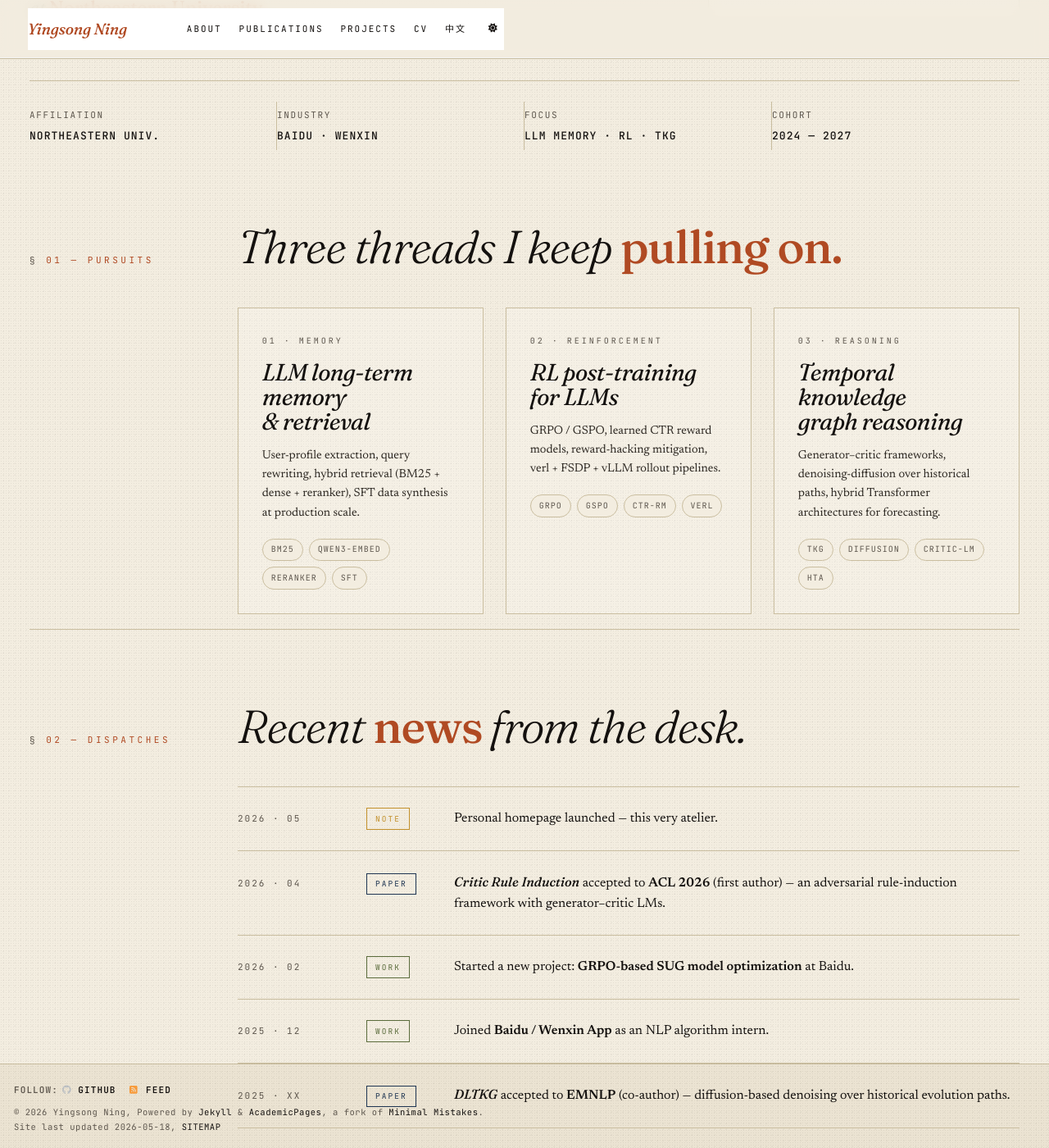
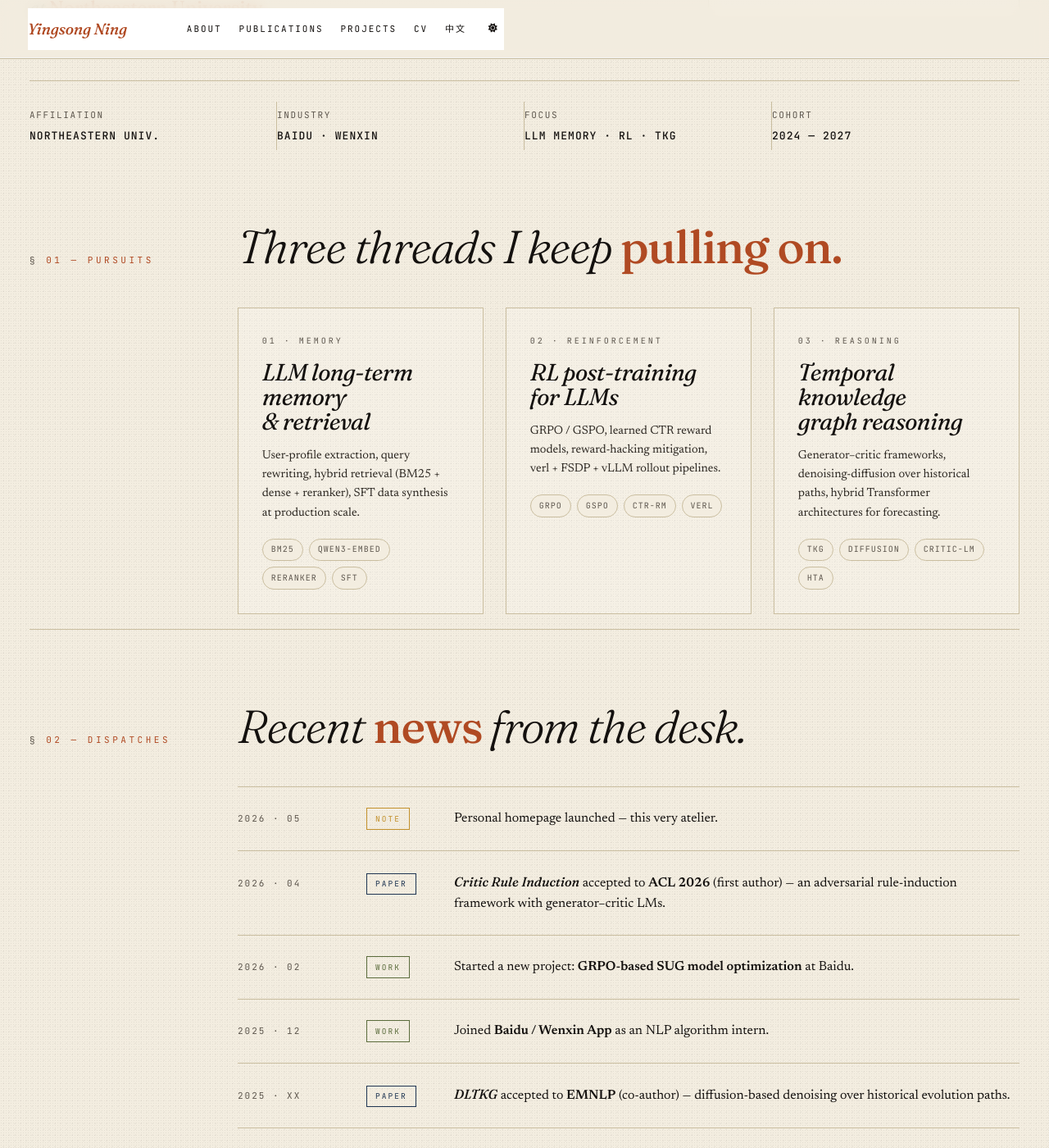
Before and after one commit to Inrstning/inrstning.github.io, a Jekyll site: the page built from _pages/about.md, in a window 1280 px wide and 1400 px high, scrolled down 537 px. Shown: the whole window at 82% size. Built offline with Jekyll 4.4.1, drawn with Linux system fonts in a browser that asks for light colours; a script bundle is joined from its source files by our own code; library files that are not in the unit come from our copies.

Commit message:
fix: unfix .page__footer on home so it doesn't overlay the metaStrip

```diff
--- a/_includes/head/custom.html
+++ b/_includes/head/custom.html
@@ -20,6 +20,6 @@
 <link rel="stylesheet" href="https://fonts.googleapis.com/css2?family=Fraunces:ital,opsz,wght,SOFT@0,9..144,300..700,0..100;1,9..144,300..700,0..100&family=Newsreader:ital,opsz,wght@0,6..72,300..700;1,6..72,300..600&family=JetBrains+Mono:wght@400;500;600&family=Noto+Serif+SC:wght@400;500;700&display=swap">
 
 <!-- Atelier custom styles (loaded after main.css to override the default theme) -->
-<link rel="stylesheet" href="{{ base_path }}/assets/css/custom.css?v=2026-05-18c"/>
+<link rel="stylesheet" href="{{ base_path }}/assets/css/custom.css?v=2026-05-18d"/>
 
 <!-- end custom head snippets -->
--- a/assets/css/custom.css
+++ b/assets/css/custom.css
@@ -168,8 +168,13 @@ h2 { font-variation-settings: "opsz" 60; }
 #main.atelier-shell::before,
 #main.atelier-shell::after { content: none; display: none; }
 
-/* body padding adjustments on home pages (no bottom 9em gutter) */
+/* body padding adjustments on home pages (no bottom 9em gutter).
+   Also unfix .page__footer so it flows below the colophon instead of
+   overlaying content — academicpages pins it position:fixed bottom:0
+   and reserves space with body padding-bottom: 9em, which collides
+   with the atelier flow. */
 html:has(#main.atelier-shell) body { padding-bottom: 0; }
+html:has(#main.atelier-shell) .page__footer { position: static; }
 
 .atelier {
   max-width: 1280px;
```
